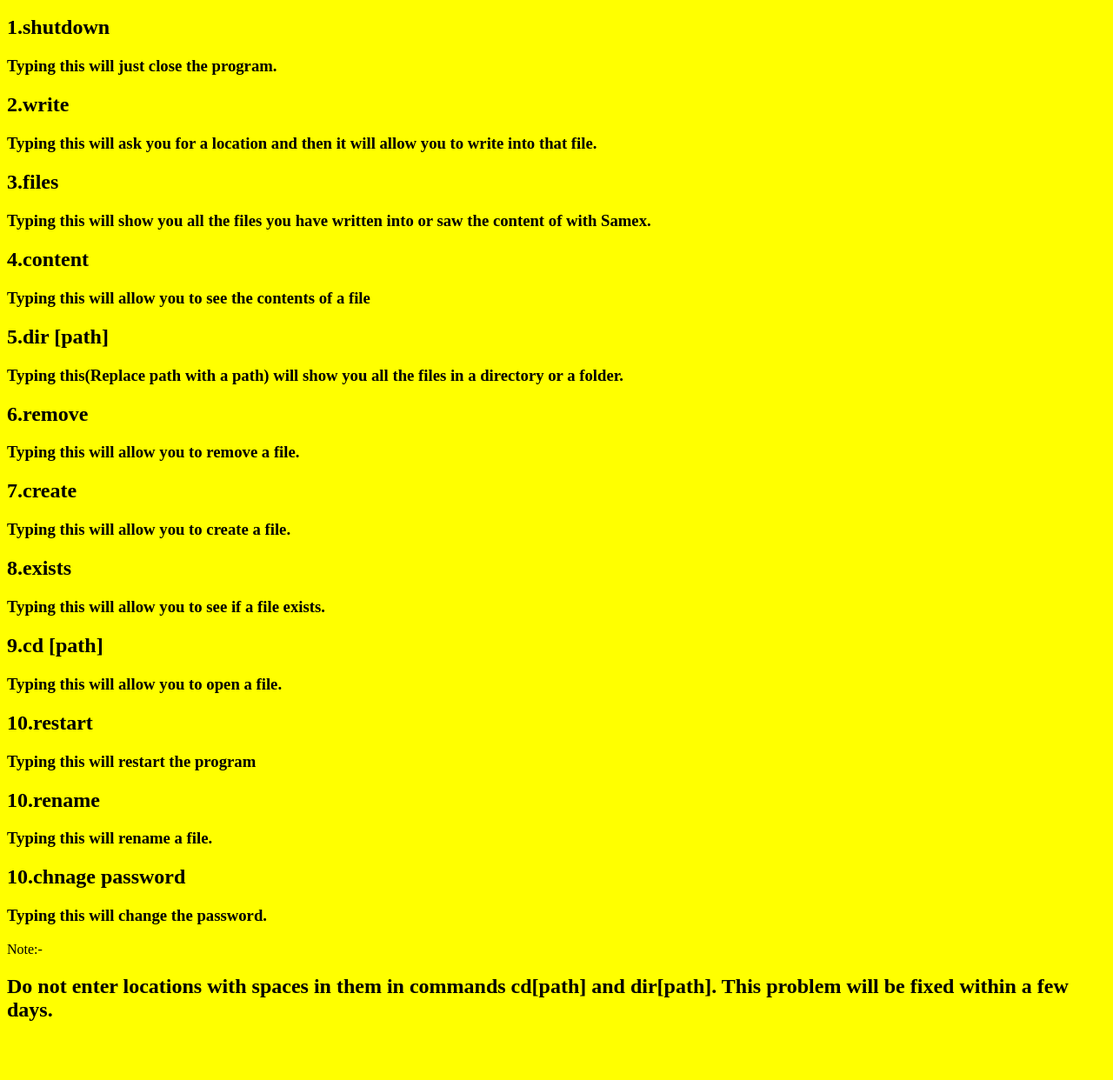
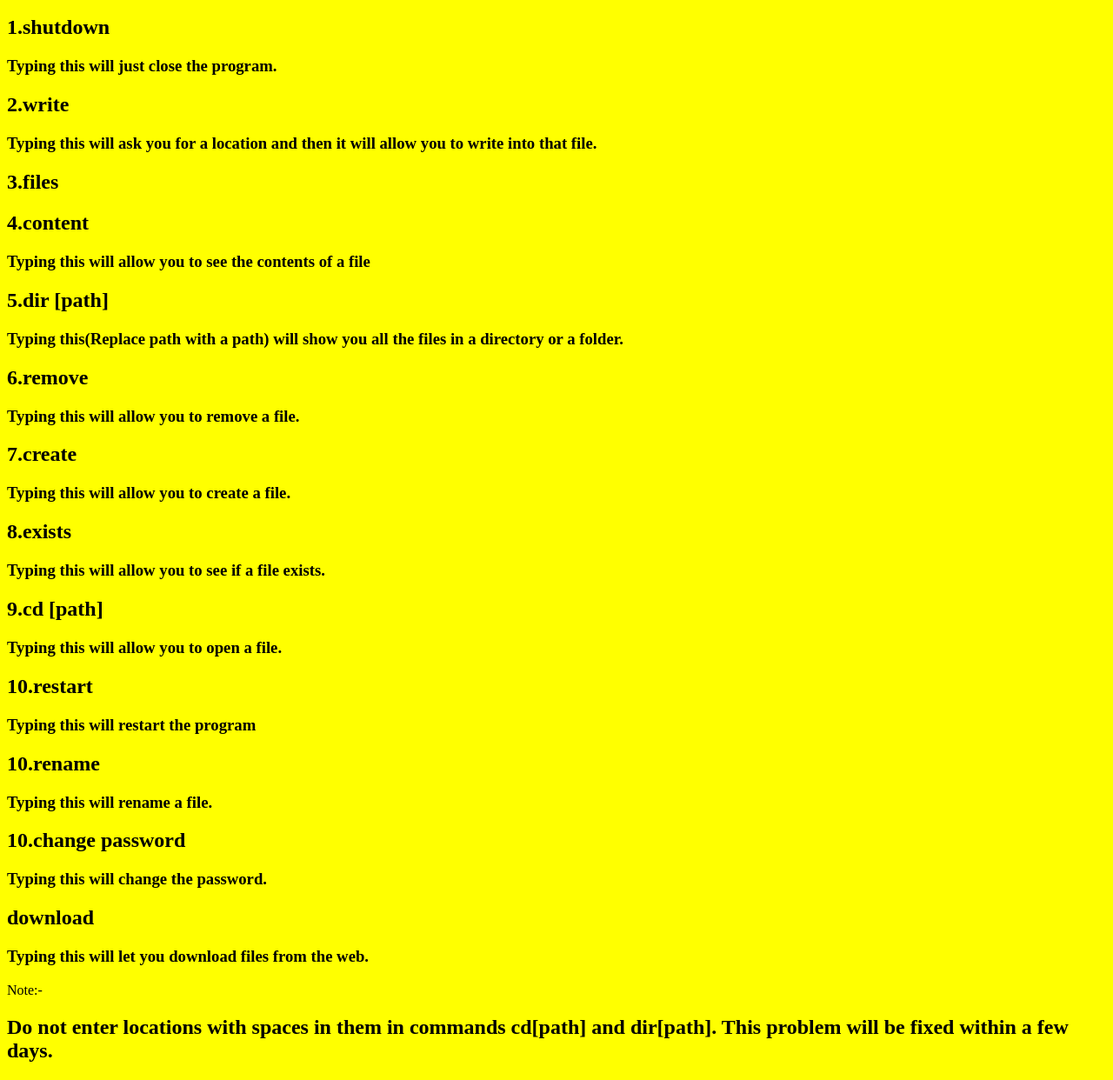
Before and after one commit to samexofficial/samexofficial.github.io, a plain HTML site: page Samex_help_page.html in a window 1280 px wide. Shown: the part 48-1290 px from the top of the page at 87% size. Before the commit the page ends 1243 px from the top, so only its background shows below. Drawn offline with Linux system fonts and the light colour scheme.

Commit message:
Update Samex_help_page.html

```diff
--- a/Samex_help_page.html
+++ b/Samex_help_page.html
@@ -14,7 +14,6 @@ alert("Welcome to the Samex help page!");
 <p><h2><b>2.write</b></h2></p>
 <p><h3>Typing this will ask you for a location and then it will allow you to write into that file.</h3></p>
 <p><h2><b>3.files</b></h2></p>
-<p><h3>Typing this will show you all the files you have written into or saw the content of with Samex.</h3></p>
 <p><h2><b>4.content</b></h2></p>
 <p><h3>Typing this will allow you to see the contents of a file</h3></p>
 <p><h2><b>5.dir [path]</b></h2></p>
@@ -31,8 +30,10 @@ alert("Welcome to the Samex help page!");
 <p><h3><b>Typing this will restart the program</b></h3></p>
 <p><h2><b>10.rename</b></h2></p>
 <p><h3><b>Typing this will rename a file.</b></h3></p>
-<p><h2><b>10.chnage password</b></h2></p>
+<p><h2><b>10.change password</b></h2></p>
 <p><h3><b>Typing this will change the password.</b></h3></p>
+<p><h2><b>download</b></h2></p>
+<p><h3><b>Typing this will let you download files from the web.</b></h3></p>
 <p><h1<b>Note:-</b></h1></p>
 <p><h2>Do not enter locations with spaces in them in commands cd[path] and dir[path]. This problem will be fixed within a few days.</h2></p>
 </body>
```
